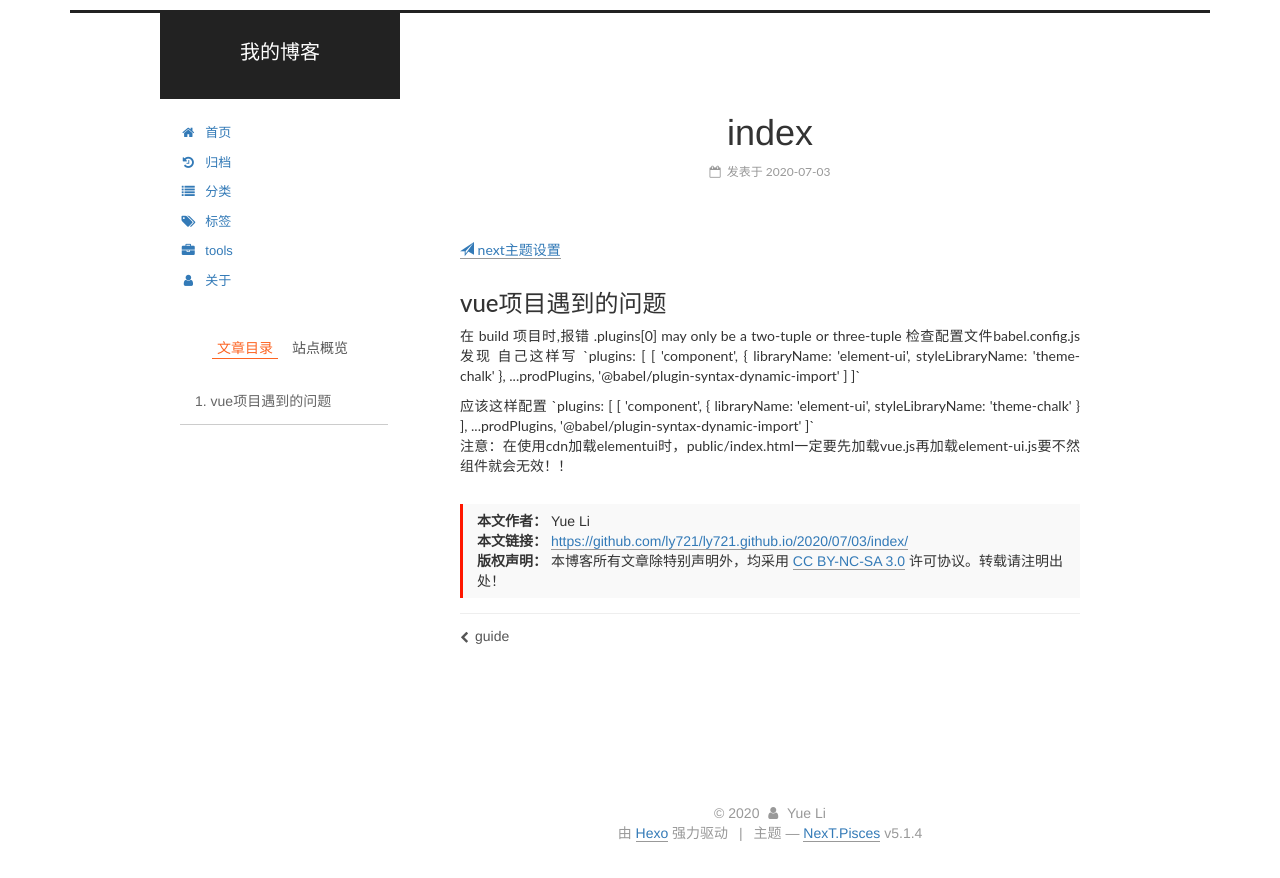
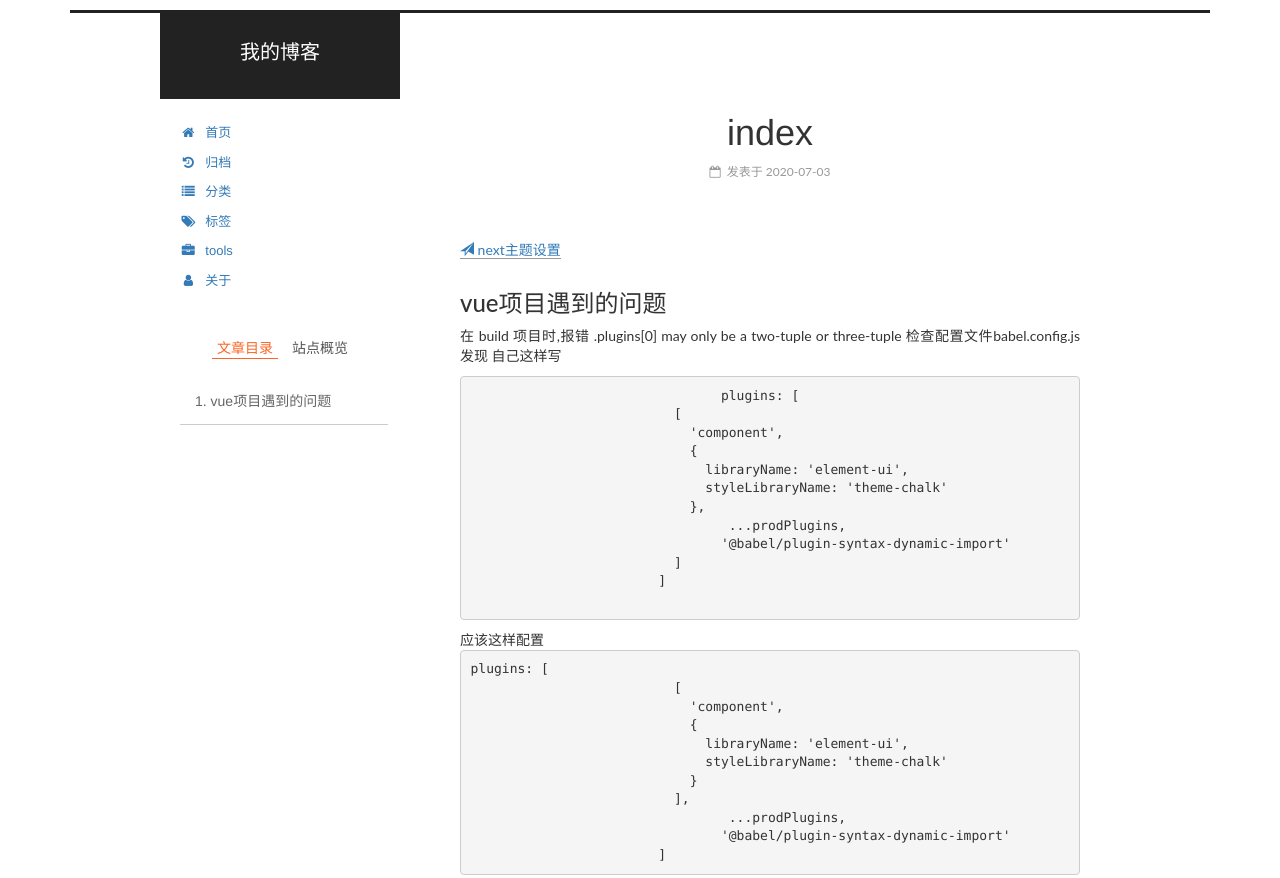
Before and after one commit to ly721/ly721.github.io, a plain HTML site: page 2020/07/03/index/index.html in a window 1280 px wide. Shown: the top 878 px of the page. Drawn offline with nearby package versions, Linux system fonts and the light colour scheme.

Commit message:
Site updated: 2020-07-15 15:34:49

```diff
--- a/2020/07/03/index/index.html
+++ b/2020/07/03/index/index.html
@@ -86,7 +86,7 @@
 <meta property="og:site_name" content="我的博客">
 <meta property="og:description" content="some problem 		 	 	 		*{ 		    margin:0; 			padding:0; 			box-sizing: border-box; 		} 		body{ 			padding: 10px 30px; 		} 	 	 		 next主题设置 		 			vue项目遇到的问题 			在 build 项目时,报错 .plugins[0] may onl">
 <meta property="article:published_time" content="2020-07-03T02:44:38.657Z">
-<meta property="article:modified_time" content="2020-07-15T07:26:56.658Z">
+<meta property="article:modified_time" content="2020-07-15T07:34:23.282Z">
 <meta property="article:author" content="Yue Li">
 <meta name="twitter:card" content="summary">
 
@@ -361,7 +361,8 @@
 			<h3>vue项目遇到的问题</h3>
 			<p>在 build 项目时,报错 .plugins[0] may only be a two-tuple or three-tuple 检查配置文件babel.config.js发现
 			自己这样写
-			`plugins: [
+			<pre>
+				plugins: [
 			  [
 			    'component',
 			    {
@@ -371,9 +372,10 @@
 				 ...prodPlugins,
 				'@babel/plugin-syntax-dynamic-import'
 			  ]
-			]`</p>
+			]
+			</pre>
 			应该这样配置
-			`plugins: [
+			<pre>plugins: [
 			  [
 			    'component',
 			    {
@@ -383,7 +385,7 @@
 			  ],
 				 ...prodPlugins,
 				'@babel/plugin-syntax-dynamic-import'
-			]`
+			]</pre>
 			<div>
 				注意：在使用cdn加载elementui时，public/index.html一定要先加载vue.js再加载element-ui.js要不然组件就会无效！！
 			</div>
--- a/css/main.css
+++ b/css/main.css
@@ -1826,7 +1826,7 @@ pre .javascript .function {
   width: 4px;
   height: 4px;
   border-radius: 50%;
-  background: #6ecdff;
+  background: #4f59ad;
 }
 .links-of-blogroll {
   font-size: 13px;
```
Also changed, not shown: index.html (+6 -4 lines).
